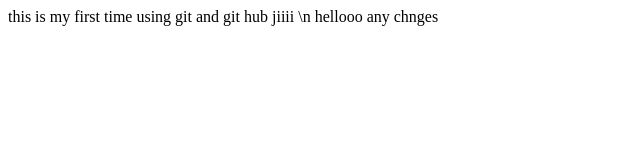
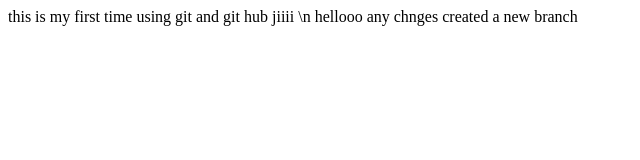
Before and after one commit to shivanshu06/test-practice, a plain HTML site: page index.html in a window 1280 px wide. Shown: the whole page, without its empty margins (0-640 px from the left). Drawn offline with Linux system fonts and the light colour scheme.

Commit message:
reset:new branch

```diff
--- a/index.html
+++ b/index.html
@@ -11,5 +11,8 @@
     jiiii
     \n hellooo any chnges
 
+
+    created a new branch
+
 </body>
 </html>
```
